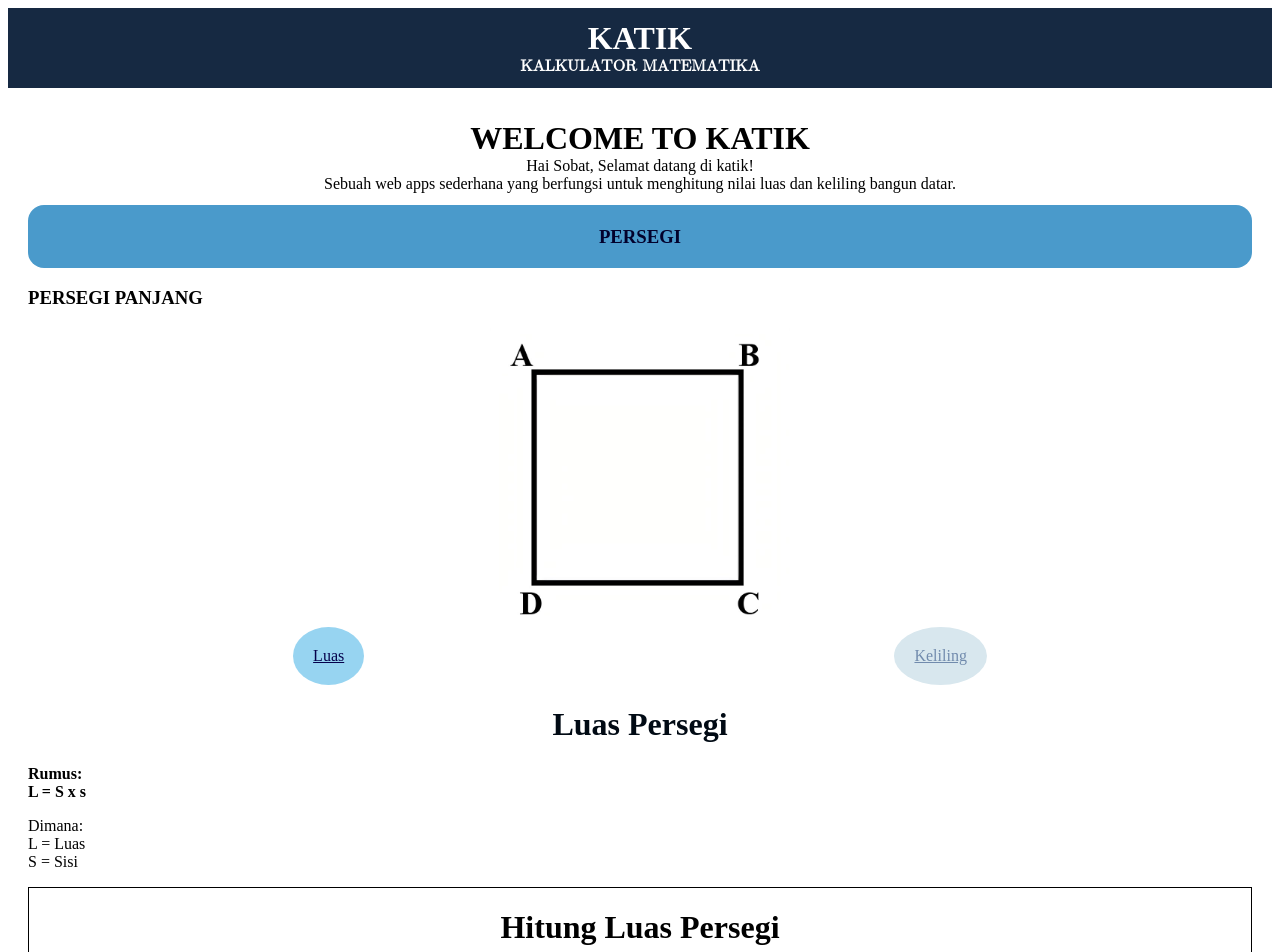
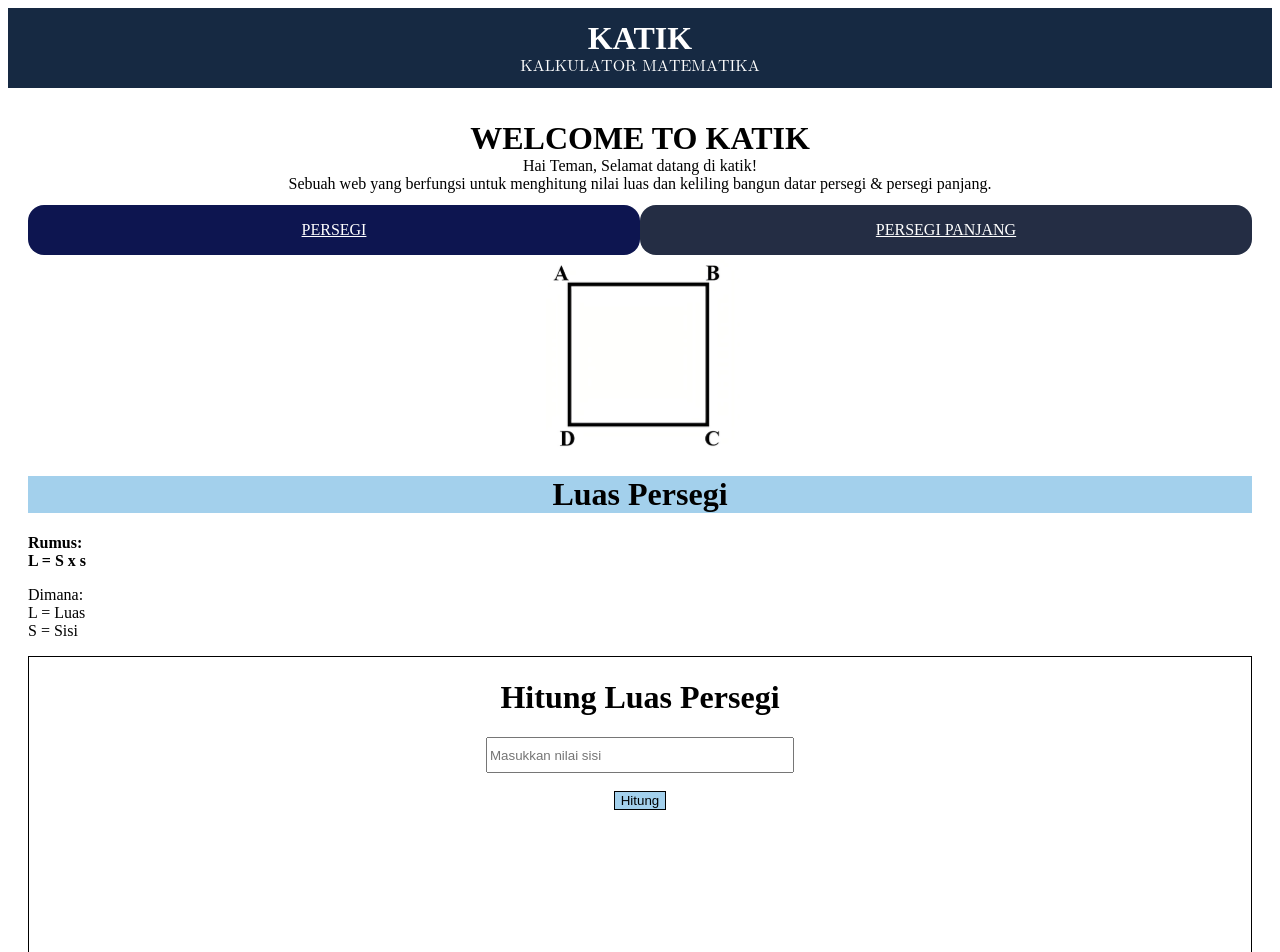
Before and after one commit to revou-fundamental-course/17-mar-25-fadilahaufa, a plain HTML site: page index.html in a window 1280 px wide. Shown: the top 952 px of the page. Drawn offline with Linux system fonts and the light colour scheme.

Commit message:
create index

```diff
--- a/css/style.css
+++ b/css/style.css
@@ -1,3 +1,4 @@
+/* katik */
 .main-header{
     background-color:#162942 ;
     color: #ffffff;
@@ -7,81 +8,99 @@
 .main-header>h1 {
     margin: 0px;
 }
-.main-header>h4 {
+.main-header>p {
     margin: 0px;
     font-family: math;
 }
 
+/* intro/welcome */
 .main{
     margin: 20px;
-
 }
 .main-h{
     color:rgb(0, 0, 0);
     padding: 12px;
     text-align: center;
-
 }
 .main-h>h1{
     margin: 0px;
 }
-.persegi{
-    background-color: #4a9acb ;
+
+/* pilihan b.datar */
+.nav-fiture {
+    display: flex;
+    flex-direction: row;
+}
+.nav-fiture>a {
+    color: white;
+    padding-top: 16px;
+    padding-bottom: 16px;
+    width: 50%;
+    align-self: center;
     border-radius: 1rem;
-    color: #02012c;
     text-align: center;
-    padding: 2px;
 }
-.nav-fiture{
-    border-radius: 1rem;
-    display: flex;
-    justify-content: space-around;
-
-}
-.nav-f1{
-    background-color:#97d4f1;
-    color: #05004b;
-    border-radius: 100%;
-    padding: 20px;
-}
-.nav-f2{
-    background-color:#d8e7ee;
-    color: #718bad;
-    border-radius: 1000%;
-    padding: 20px;
-}
-.selection-header1{
-    text-align: center;
-    color:#010a14;
-}
-.selection-header1>p{
-    color:#000000;
-    text-align: left;
+.nav-fiture-non-active {
+    background-color: rgb(36, 45, 68);
 }
 
+.nav-fiture-active {
+    background-color: rgb(13, 21, 80);
+}
+
+/* gambar persegi  */
 .selection-image img {
     background-image: url(..assets\persegi.jpg);
-    width: 300px;
+    width: 200px;
     height: auto;
     display: block;
     margin: 0 auto;
 }
+/* keterangan bangun datar */
+.selection-header1>h1{
+    text-align: center;
+    background-color: #a3d0ec;
+}
 
+
+/* luas persegi  */
 .calculate-content {
     border: 1px solid;
     height: 500px;
     text-align: center;
 }
-.inpultsisi{
-    width: 300px; /* Membuat tabel selebar kontainer */
+.inputsisi{
+    width: 300px;
     height: 30px;
 }
-.buttonlsisi{
+.buttonsisi{
+    background-color: #a3d0ec;
+    border: 1px solid;
+}
+
+/* keliling persegi   */
+.calculate-content-k{
+    border: 1px solid;
+    height: 500px;
+    text-align: center;
+}
+.inputsisi-k{
+    width: 300px;
+    height: 30px;
+}
+.buttonsisi-k{
     background-color: #a3d0ec;
     border: 1px solid
 }
 
-
 footer {
     text-align: center;
 }
+
+/* RESPONSIVE */
+@media only screen and (max-width: 400px){
+    .nav-fiture{
+        display: flex;
+        flex-direction: column;
+    }
+}
--- a/index.html
+++ b/index.html
@@ -4,39 +4,37 @@
     <meta charset="UTF-8">
     <meta name="viewport" content="width=device-width, initial-scale=1.0">
     <title>Document Aufa Fadilah</title>
+    <link rel="stylesheet" href="css\style.css">
     <script src="js/script.js"></script>
-
-    <link rel="stylesheet" href="css\style.css">
 </head>
 <body>
+    <!-- intro -->
     <header class="main-header">
         <h1 >KATIK</h1>
-        <h4>KALKULATOR MATEMATIKA</h4>
+        <p>KALKULATOR MATEMATIKA</p>
     </header>
+
 <main class="main">
         <header class="main-h">
             <h1>WELCOME TO KATIK</h1>
-            Hai Sobat, Selamat datang di katik!<br>
-            Sebuah web apps sederhana yang berfungsi untuk menghitung nilai luas dan keliling bangun datar.
+            Hai Teman, Selamat datang di katik!<br>
+            Sebuah web  yang berfungsi untuk menghitung
+            nilai luas dan keliling bangun datar
+            persegi & persegi panjang.
     </header>
+    <!-- navigasi -->
+    <div class="nav-fiture">
+        <a href="#" class="nav-fiture-active">PERSEGI</a>
+        <a href="#" class="nav-fiture-non-active">PERSEGI PANJANG</a>
+    </div>
 
-        <!-- pilihan persegi&persegi panjang -->
-    <div class="persegi">
-        <h3>PERSEGI</h3>
+
+<!-- persegi  -->
+<!-- gambar persegi  -->
+    <div class="selection-image" id="pilihpersegi">
+        <img src="assets\persegi.jpg"/>
     </div>
-    <selection>
-    <div class="persegip">
-        <h3>PERSEGI PANJANG</h3>
-    </div>
-    <selection>
-
-        <div class="selection-image">
-            <img src="assets\persegi.jpg"/>
-            <div class="nav-fiture">
-                <a href=" " class="nav-f1">Luas</a>
-                <a href=" " class="nav-f2">Keliling</a>
-            </div>
-        </div>
+<!-- rumurs luas persegi  -->
         <header class="selection-header1">
             <h1>Luas Persegi</h1>
             <P><b>Rumus: <br>L = S x s</b></P>
@@ -45,18 +43,55 @@
                 S = Sisi
             </P>
         </header>
+
+<!-- luas persegi input-->
     <div class="calculate-content">
         <h1>Hitung Luas Persegi</h1>
+        <div>
+        <form>
+                <label  for="sisiInput" ></label>
+                <input  type="number"
+                name="sisi" id="sisiInput"
+                class="inputsisi"
+                placeholder="Masukkan nilai sisi"
+                required> <br><br>
+        </div>
+                <button  type="button"
+                onclick="validateForm()"
+                class="buttonsisi">Hitung</button>
+
+        </form>
+    </div>
+</section>
+
+<!-- rumus keliling persegi  -->
+    <section>
+    <header class="selection-header1">
+        <h1>Keliling Persegi</h1>
+        <P><b>Rumus: <br>K = 4 x S</b></P>
+        <P>Dimana:<br>
+            K = Keliling<br>
+            S = Sisi
+        </P>
+    </header>
+
+    <!-- KELILING PERSEGI input-->
+        <div class="calculate-content-k">
+            <h1>Hitung Keliling Persegi </h1>
             <form>
                 <table>
-            <label  for="sisiInput"></label>
-            <input type="text" id="sisiInput" class="inpultsisi" placeholder="Masukkan nilai sisi">
+                    <label for="sisiInputk"></label>
+                    <input type="number"
+                    id="sisiInput-k" class="inputsisi-k"
+                    placeholder="Masukkan nilai sisi" required>
                     <br><br>
-            <button type="button" id="calculateButton" class="buttonlsisi">Hitung</button>
+                    <button type="button"
+                    onclick="validateForm()"
+                    class="buttonsisi-k">Hitung</button>
                 </table>
             </form>
         </div>
-        </selection>
+    </section>
 </main>
     <footer>
         <p>Mode by: Aufa fadilah</p>
--- a/js/script.js
+++ b/js/script.js
@@ -0,0 +1,10 @@
+// form validation
+function validateForm() {
+    const sisiInput = document.getElementById('sisiInput');
+    // cek input
+    if(sisiInput.value == ''){
+        alert('Tidak boleh kosong');
+    }else{
+        console.log(sisiInput.value);
+    }
+}
```
Lines whose indentation alone changed are shown as unchanged.
